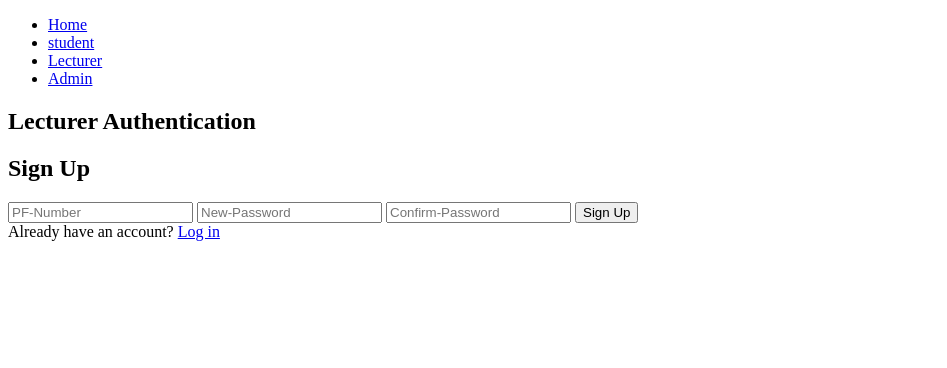
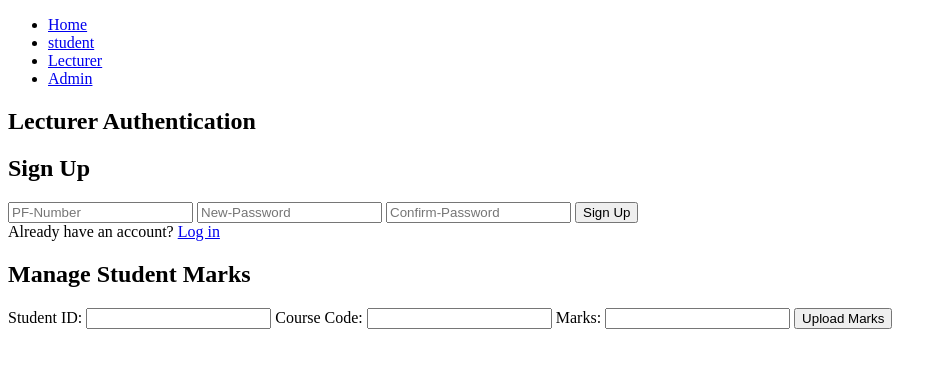
Before and after one commit to PrincessOkaroni/FINAL-PROJECT, a plain HTML site: page lecturer.html in a window 1280 px wide. Shown: the whole page, without its empty margins (0-947 px from the left). Drawn offline with Linux system fonts and the light colour scheme.

Commit message:
marks management setup

```diff
--- a/lecturer.html
+++ b/lecturer.html
@@ -45,6 +45,17 @@
             Already have an account? <a href="#">Log in</a>
           </div>
       </section>
+      <section id="marks-management">
+        <h2>Manage Student Marks</h2>
+        <form id="marks-form">
+          <label for="student-id">Student ID:</label>
+          <input type="text" id="student-id" name="student-id" required />
+          <label for="course-code">Course Code:</label>
+          <input type="text" id="course-code" name="course-code" required />
+          <label for="marks">Marks:</label>
+          <input type="number" id="marks" name="marks" required />
+          <button type="submit">Upload Marks</button>
+        </form>
     <script src="./script/script.js"></script>
   </body>
 </html>
```
